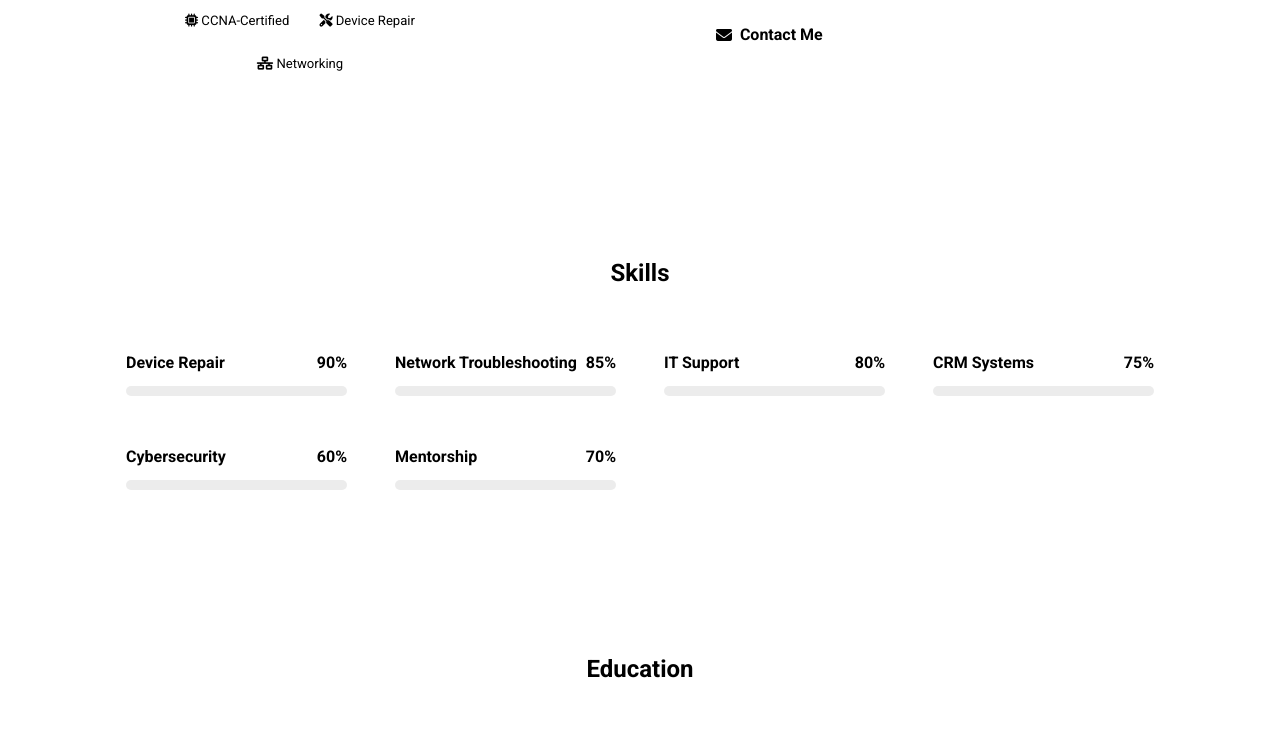
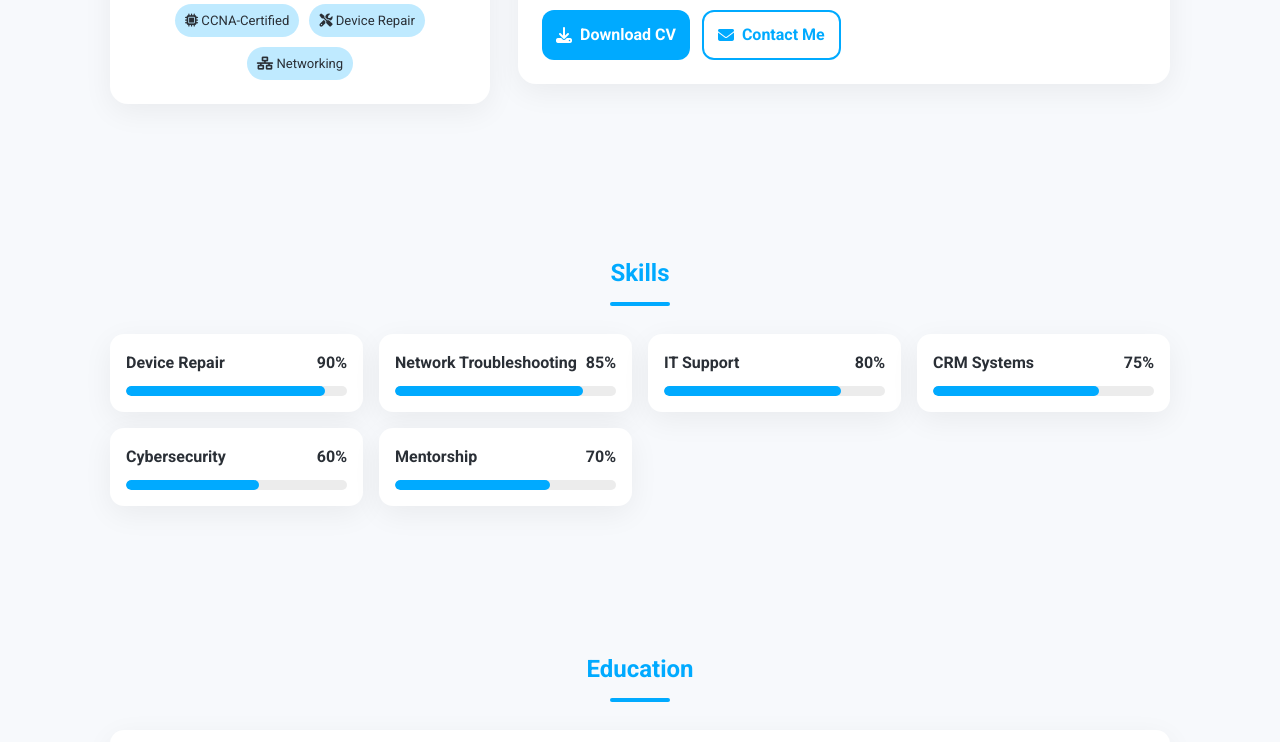
Before and after one commit to shahanajnayontech-netizen/shahanaj-nayon.github.io, a plain HTML site: page index.html in a window 1280 px wide. Shown: the part 448-1190 px from the top of the page. Drawn offline with Linux system fonts and the light colour scheme.

Commit message:
index.html

```diff
--- a/index.html
+++ b/index.html
@@ -8,7 +8,7 @@
 <link href="https://fonts.googleapis.com/css2?family=Roboto:wght@400;700&display=swap" rel="stylesheet">
 <link rel="stylesheet" href="https://cdnjs.cloudflare.com/ajax/libs/font-awesome/6.5.0/css/all.min.css">
 <style>
-: root{
+:root{
   --primary-color:#00aaff;
   --secondary-color: #0066cc;
   --bg-color:#f7f9fc;
@@ -19,7 +19,7 @@
   --shadow:0 8px 30px rgba(0,0,0,.06);
   --transition: all 0.3s ease;
 }
-body. dark{
+body.dark{
   --bg-color:#0e1116;
   --text-color:#e5e7eb;
   --muted:#9ca3af;
@@ -32,19 +32,19 @@ body. dark{
 
 /* Base */
 *{box-sizing:border-box}
-html, body{margin:0}
+html,body{margin:0}
 body{
-  font-family:'Roboto',system-ui,-apple-system, Segoe UI, Roboto, Ubuntu,' Helvetica Neue' ,Arial;
+  font-family:'Roboto',system-ui,-apple-system,Segoe UI,Roboto,Ubuntu,'Helvetica Neue',Arial;
   background:var(--bg-color);
   color:var(--text-color);
   line-height:1.6;
-  scroll-behavior: smooth;
+  scroll-behavior:smooth;
   transition: background-color 0.3s ease, color 0.3s ease;
   padding-top: 70px; /* Added for fixed navbar */
 }
 
 /* Navbar styles */
-: root {
+:root {
   --color-1: #ff4d4d; /* red */
   --color-2: #00ffff; /* cyan */
   --color-3: #00ff00; /* lime */
@@ -79,7 +79,7 @@ header {
   transition: height var(--transition-speed);
 }
 
-header. compact {
+header.compact {
   height: 60px;
 }
 
@@ -1244,7 +1244,6 @@ footer {
   }
 }
 </style>
-<link rel="stylesheet" href="navbar.css">
 </head>
 <body>
 
@@ -2144,5 +2143,4 @@ document.addEventListener('DOMContentLoaded', () => {
 });
 </script>
 </body>
-
 </html>
```
